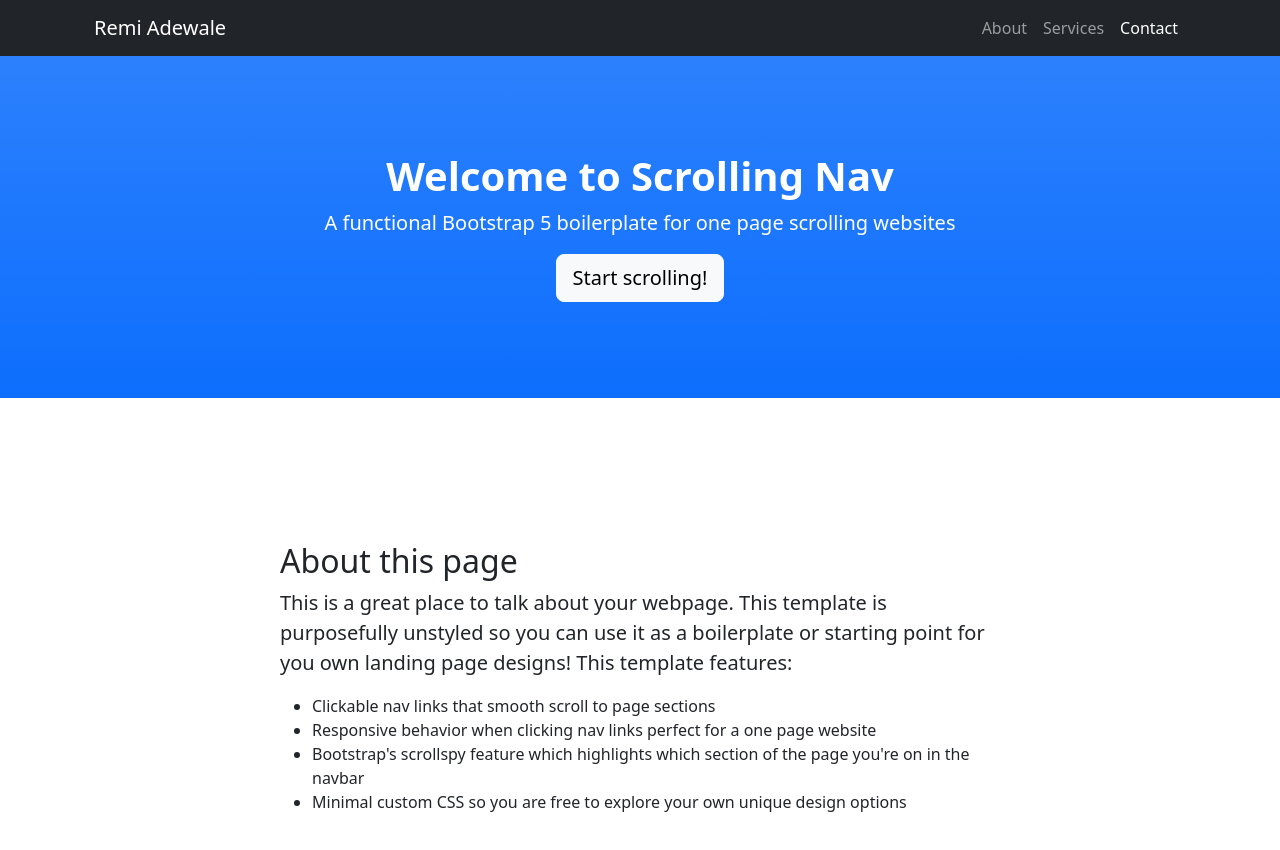
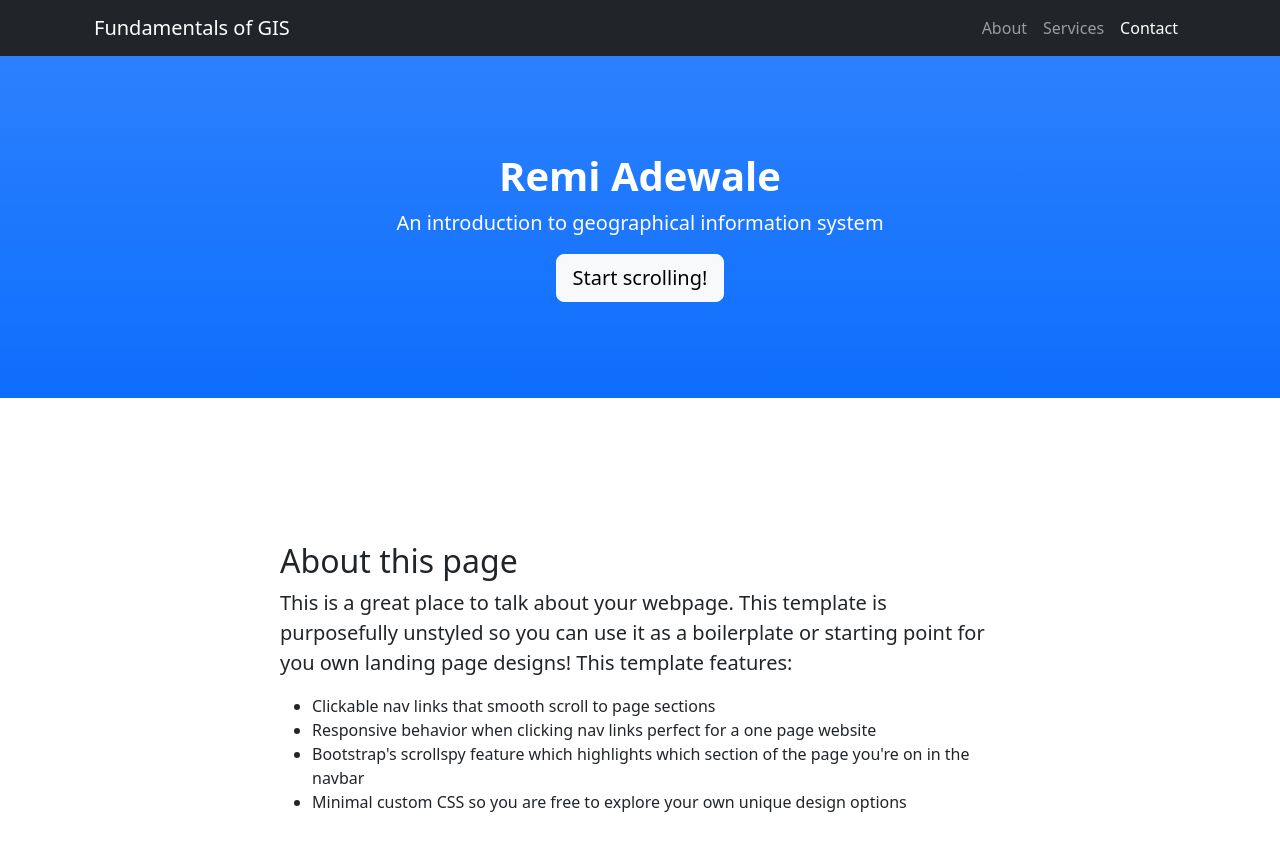
Before and after one commit to tuu59529/fgis, a plain HTML site: page index.html in a window 1280 px wide. Shown: the top 850 px of the page. Drawn offline with nearby package versions, Linux system fonts and the light colour scheme.

Commit message:
update header

```diff
--- a/index.html
+++ b/index.html
@@ -14,7 +14,7 @@
         <!-- Navigation-->
         <nav class="navbar navbar-expand-lg navbar-dark bg-dark fixed-top" id="mainNav">
             <div class="container px-4">
-                <a class="navbar-brand" href="#page-top">Remi Adewale</a>
+                <a class="navbar-brand" href="#page-top">Fundamentals of GIS</a>
                 <button class="navbar-toggler" type="button" data-bs-toggle="collapse" data-bs-target="#navbarResponsive" aria-controls="navbarResponsive" aria-expanded="false" aria-label="Toggle navigation"><span class="navbar-toggler-icon"></span></button>
                 <div class="collapse navbar-collapse" id="navbarResponsive">
                     <ul class="navbar-nav ms-auto">
@@ -28,8 +28,8 @@
         <!-- Header-->
         <header class="bg-primary bg-gradient text-white">
             <div class="container px-4 text-center">
-                <h1 class="fw-bolder">Welcome to Scrolling Nav</h1>
-                <p class="lead">A functional Bootstrap 5 boilerplate for one page scrolling websites</p>
+                <h1 class="fw-bolder">Remi Adewale</h1>
+                <p class="lead">An introduction to geographical information system</p>
                 <a class="btn btn-lg btn-light" href="#about">Start scrolling!</a>
             </div>
         </header>
```
